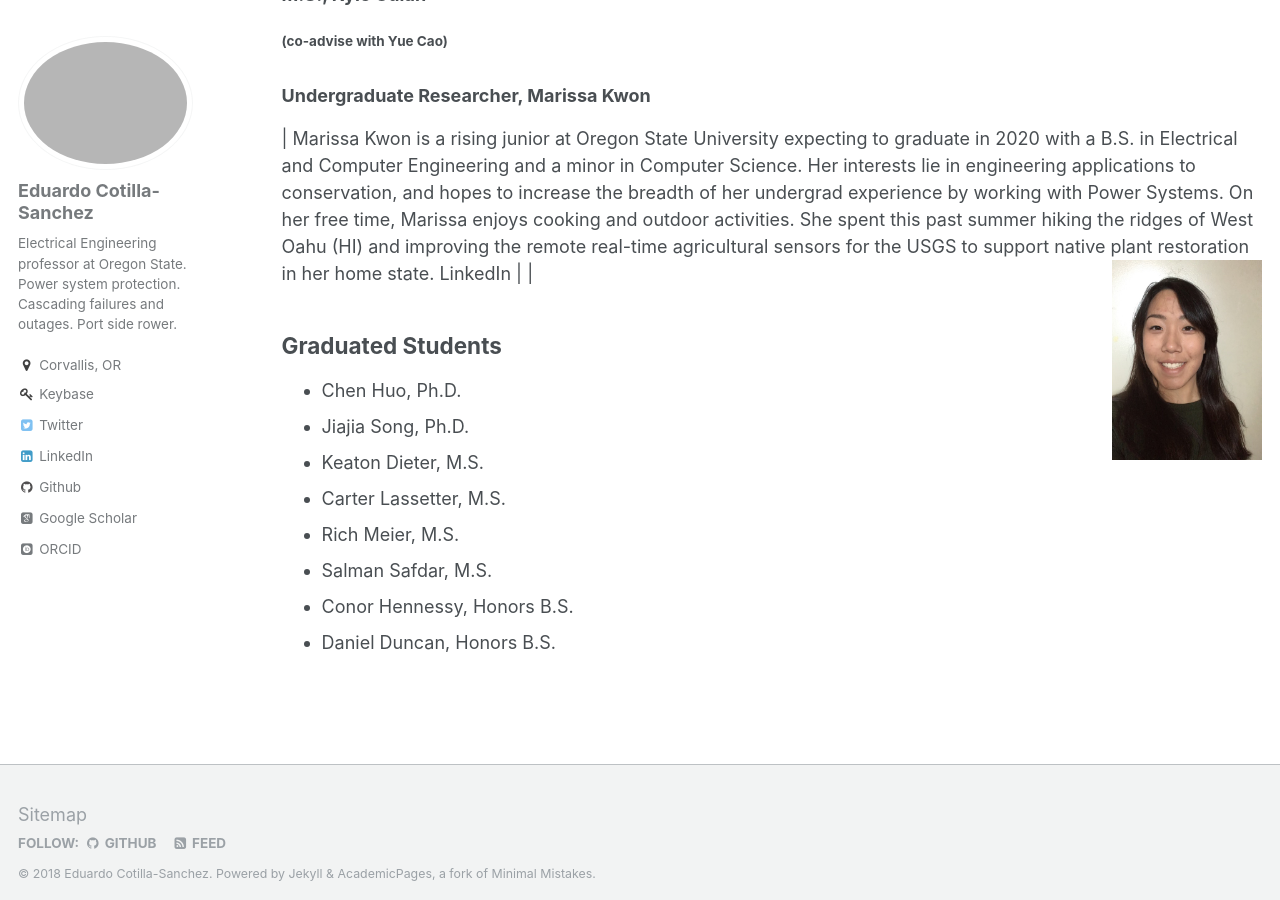
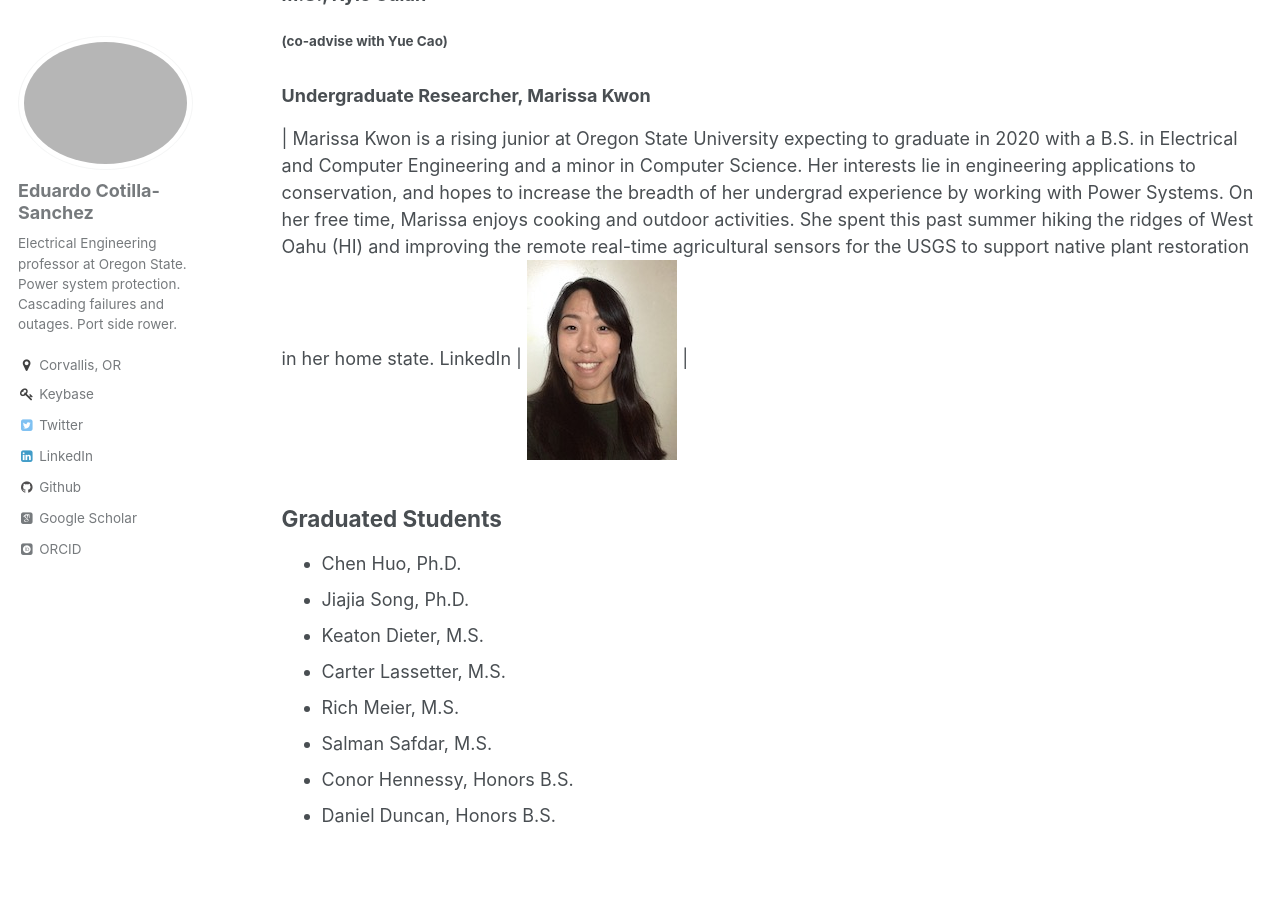
Before and after one commit to ecotillasanchez/ecotillasanchez.github.io, a Jekyll site: the page built from _pages/students.md, in a window 1280 px wide and 900 px high, scrolled down 788 px. Built offline with Jekyll 4.4.1, drawn with Linux system fonts in a browser that asks for light colours; some web fonts are replaced.

```diff
--- a/_pages/students.md
+++ b/_pages/students.md
@@ -30,7 +30,7 @@ author_profile: true
 ###### (co-advise with Yue Cao)
 
 ### Undergraduate Researcher, Marissa Kwon
-| Marissa Kwon is a rising junior at Oregon State University expecting to graduate in 2020 with a B.S. in Electrical and Computer Engineering and a minor in Computer Science. Her interests lie in engineering applications to conservation, and hopes to increase the breadth of her undergrad experience by working with Power Systems. On her free time, Marissa enjoys cooking and outdoor activities. She spent this past summer hiking the ridges of West Oahu (HI) and improving the remote real-time agricultural sensors for the USGS to support native plant restoration in her home state. [LinkedIn](https://www.linkedin.com/in/marissa-kwon-7a5731131) | <img align="right" width="150" src="https://ecotillasanchez.github.io/files/marissa.jpeg"> |
+| Marissa Kwon is a rising junior at Oregon State University expecting to graduate in 2020 with a B.S. in Electrical and Computer Engineering and a minor in Computer Science. Her interests lie in engineering applications to conservation, and hopes to increase the breadth of her undergrad experience by working with Power Systems. On her free time, Marissa enjoys cooking and outdoor activities. She spent this past summer hiking the ridges of West Oahu (HI) and improving the remote real-time agricultural sensors for the USGS to support native plant restoration in her home state. [LinkedIn](https://www.linkedin.com/in/marissa-kwon-7a5731131) | ![Marissa Kwon](https://ecotillasanchez.github.io/files/marissa.jpeg) |
 
 ## Graduated Students
 * Chen Huo, Ph.D.
```
Also changed, not shown: files/marissa.jpeg.
